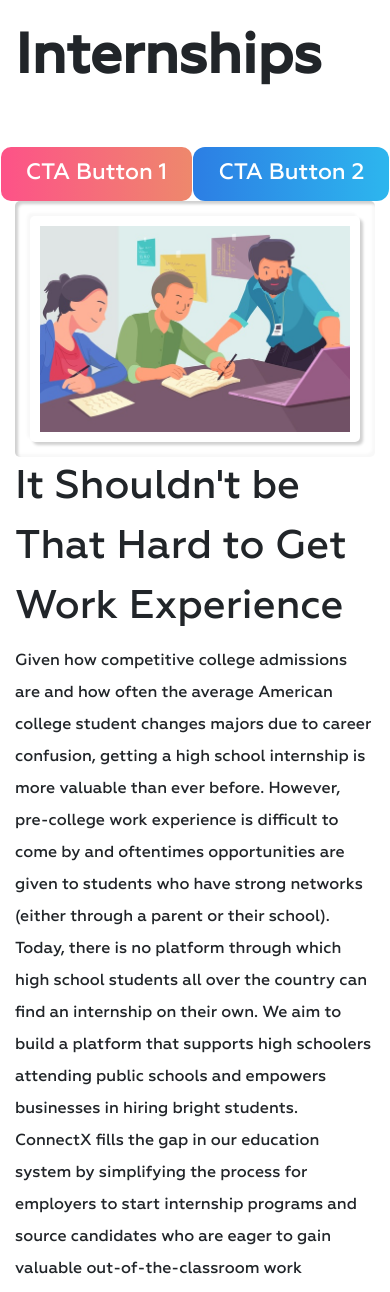
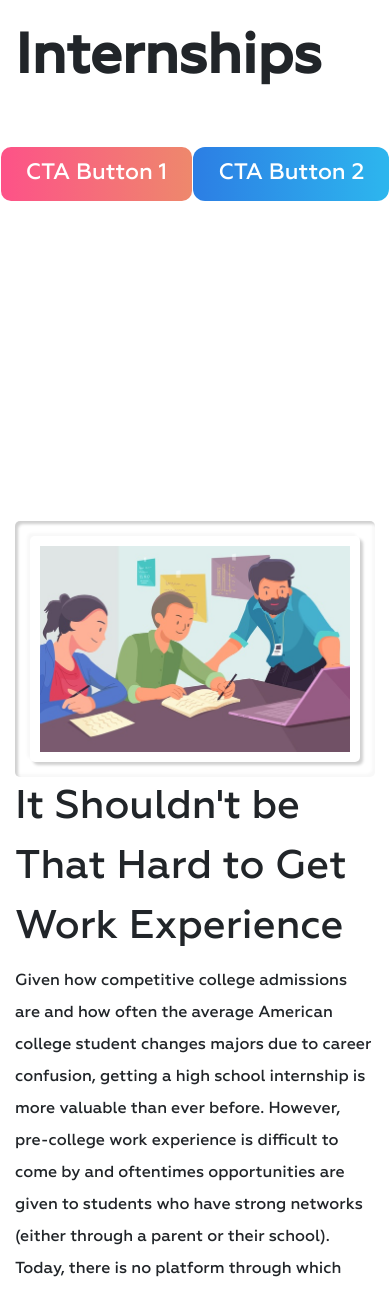
Before and after one commit to christianstefaniw/interniac-website, a Django app: page / in a window 390 px wide. Shown: the part 525-1817 px from the top of the page. Run offline with Django 3.2, Linux system fonts and the light colour scheme; some libraries are stand-ins or nearby versions.

Commit message:
padding for mobile

```diff
--- a/templates/index.html
+++ b/templates/index.html
@@ -90,7 +90,7 @@
 
 
         <div class="container-fluid">
-            <section id="about-section">
+            <section id="about-section" class="content-gap">
                 <div class="row">
                     <div class="col-md-4">
                         <div class="inner-shadow img-box">
```
